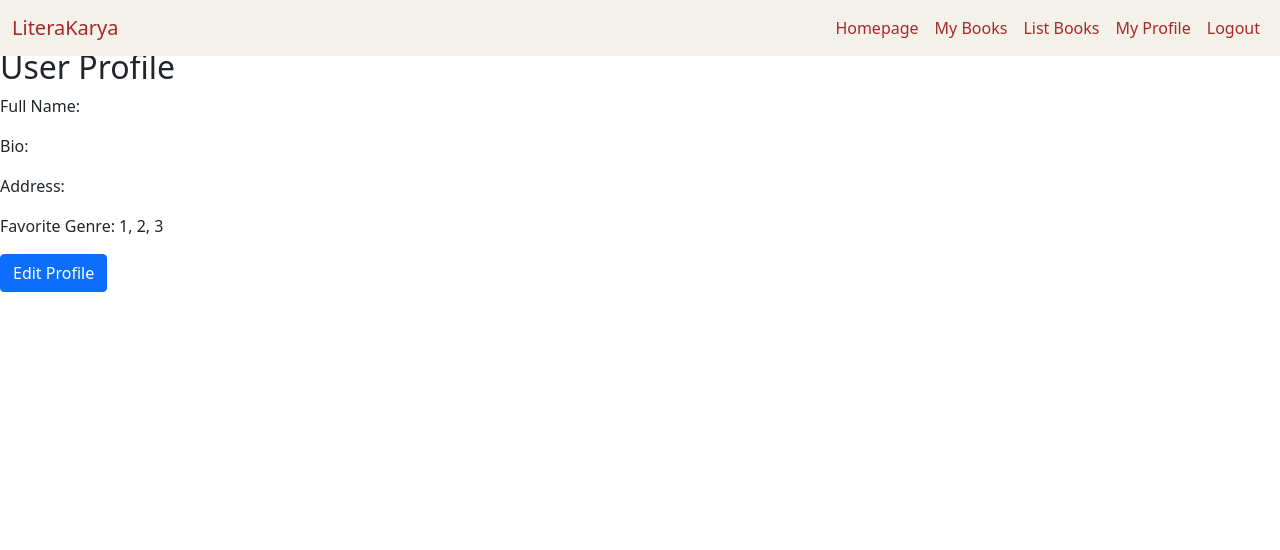
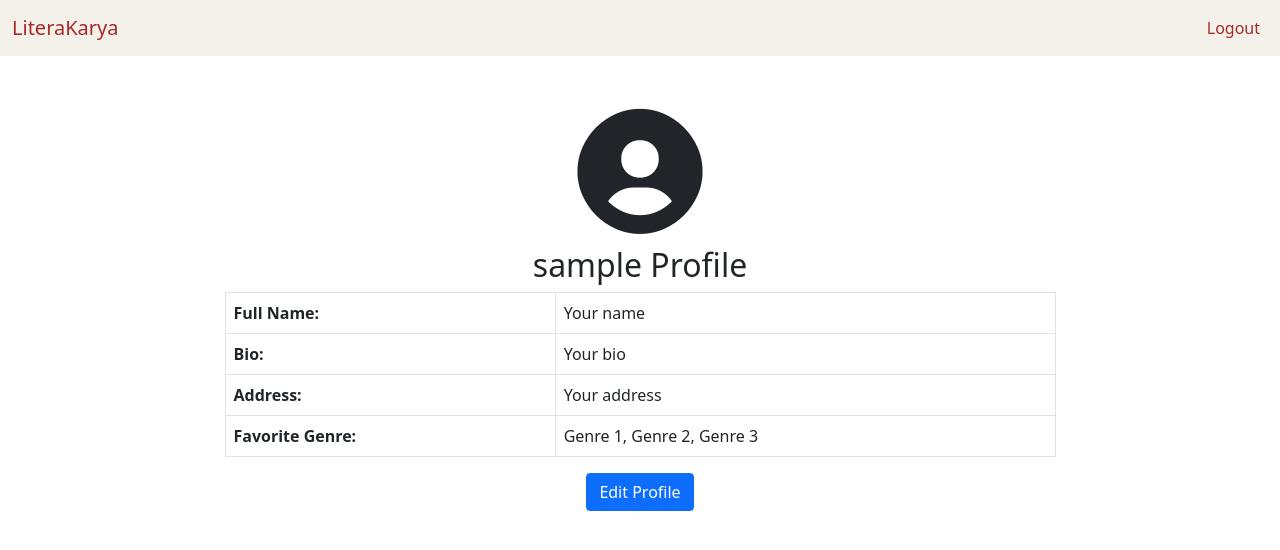
Before and after one commit to pbp-d03/literakarya, a Django app: page /user_profile/ in a window 1280 px wide. Shown: the top 550 px of the page. Run offline with Django 4.2, Linux system fonts and the light colour scheme; the visitor is signed in with stand-in values (Sample User, id 1); some libraries are stand-ins or nearby versions.

Commit message:
new user must complete profile

```diff
--- a/templates/base.html
+++ b/templates/base.html
@@ -46,7 +46,9 @@
     <nav class="navbar fixed-top navbar-expand-md">
       <div class="container-fluid">
         <a class="navbar-brand" href="#">LiteraKarya</a>
+
         {% block auth_navbar %}
+        {% if user.profile.first_name and user.profile.last_name %}
           <button class="navbar-toggler ml-auto custom-toggler" type="button" data-bs-toggle="collapse" data-bs-target="#navbarNavDropdown" aria-controls="navbarNavDropdown" aria-expanded="false" aria-label="Toggle navigation">
             <span class="navbar-toggler-icon"></span>
           </button>
@@ -66,10 +68,30 @@
                 <a class="nav-link" href="/user_profile/">My Profile</a>
               </li>
               <li class="nav-item">
+                <a class="nav-link" href="/forum/">Forum</a>
+              </li>
+              <li class="nav-item">
+                <a class="nav-link" href="/ereading/">Ereading</a>
+              </li>
+              <li class="nav-item">
                 <a class="nav-link" href="{% url 'main:logout' %}">Logout</a>
               </li>
             </ul>
           </div>
+
+        {% else %}
+            <button class="navbar-toggler ml-auto custom-toggler" type="button" data-bs-toggle="collapse" data-bs-target="#navbarNavDropdown" aria-controls="navbarNavDropdown" aria-expanded="false" aria-label="Toggle navigation">
+            <span class="navbar-toggler-icon"></span>
+            </button>
+
+            <div class="collapse navbar-collapse" id="navbarNavDropdown">
+            <ul class="navbar-nav ms-auto">
+                <li class="nav-item">
+                <a class="nav-link" href="{% url 'main:logout' %}">Logout</a>
+                </li>
+            </ul>
+            </div>
+        {% endif %}
         {% endblock auth_navbar %}
       </div>
     </nav>
--- a/user_profile/models.py
+++ b/user_profile/models.py
@@ -23,3 +23,15 @@ def create_profile(sender, instance, created, **kwargs):
         user_profile.save()
 
 post_save.connect(create_profile, sender=User)
+
+def is_complete(self):
+    # Periksa apakah semua bidang yang diperlukan telah diisi
+    return all([
+        self.first_name,
+        self.last_name,
+        self.bio,
+        self.address,
+        self.favorite_genre1,
+        self.favorite_genre2,
+        self.favorite_genre3
+    ])
--- a/user_profile/templates/profile.html
+++ b/user_profile/templates/profile.html
@@ -1,32 +1,61 @@
 {% extends 'base.html' %}
+{% block meta %}
+<link href='https://unpkg.com/boxicons@2.1.4/css/boxicons.min.css' rel='stylesheet'>
+{% endblock meta %}
 
 {% block content %}
-  <h2>User Profile</h2>
+<div class="container mt-5">
+    <div class="row justify-content-center">
+        <div class="col-lg-9 px-6 text-center"> <!-- Tambahkan class "px-4" untuk padding horizontal -->
+            <i class='bx bxs-user-circle' style="font-size: 150px;"></i>
+        </div>
+        <div class="col-lg-9 px-6"> <!-- Tambahkan class "px-4" untuk padding horizontal -->
+            <h2 class="text-center">{{ user }} Profile</h2>
             <div id="profile-data">
-    <p>Full Name: {{ user.profile.first_name|default:"" }} {{ user.profile.last_name|default:"" }}</p>
-    <p>Bio: {{ user.profile.bio|default:"" }}</p>
-    <p>Address: {{ user.profile.address|default:"" }}</p>
-    <p>Favorite Genre: {{ user.profile.favorite_genre1|default:"1" }}, {{ user.profile.favorite_genre2|default:"2" }}, {{ user.profile.favorite_genre3|default:"3" }}</p>
+                <table class="table table-bordered">
+                    <tr>
+                        <th>Full Name:</th>
+                        <td>{{ user.profile.first_name|default:"Your name" }} {{ user.profile.last_name|default:"" }}</td>
+                    </tr>
+                    <tr>
+                        <th>Bio:</th>
+                        <td>{{ user.profile.bio|default:"Your bio" }}</td>
+                    </tr>
+                    <tr>
+                        <th>Address:</th>
+                        <td>{{ user.profile.address|default:"Your address" }}</td>
+                    </tr>
+                    <tr>
+                        <th>Favorite Genre:</th>
+                        <td>{{ user.profile.favorite_genre1|default:"Genre 1" }}, {{ user.profile.favorite_genre2|default:"Genre 2" }}, {{ user.profile.favorite_genre3|default:"Genre 3" }}</td>
+                    </tr>
+                </table>
             </div>
-
+            <div class="text-center">
             {% if not user.profile %}
                 <button id="create-profile" class="btn btn-primary">Create Profile</button>
             {% else %}
                 <button id="edit-profile" class="btn btn-primary">Edit Profile</button>
             {% endif %}
+            </div>
+        </div>
+    </div>
+</div>
 
-  <div id="create-profile-modal" class="modal fade" role="dialog">
+<div class="modal fade" id="create-profile-modal" tabindex="-1" role="dialog" aria-labelledby="profileFormModal" aria-hidden="true">
     <div class="modal-dialog">
         <div class="modal-content">
             <div class="modal-header">
                 <h4 class="modal-title">Profile Form</h4>
-          <button type="button" class="close" data-dismiss="modal">&times;</button>
+                <button type="button" class="close" data-dismiss="modal" aria-label="Close">
+                    <span aria-hidden="true">&times;</span>
+                </button>
             </div>
             <div class="modal-body">
                 <form method="post" id="profile-form">
                     {% csrf_token %}
                     {{ form.as_p }}
-            <input type="submit" value="Save">
+                    <button type="submit" class="btn btn-primary">Save</button>
                 </form>
             </div>
         </div>
@@ -35,26 +64,22 @@
 
 <div id="create-profile-message" style="display:none;"></div>
 
-  <script src="https://code.jquery.com/jquery-3.6.0.min.js"></script>
-  <script src="https://maxcdn.bootstrapcdn.com/bootstrap/4.5.2/js/bootstrap.min.js"></script>
     <script>
-    $(document).ready(function() {
-      $('#create-profile').click(function() {
+    // Fungsi untuk menampilkan modal "create-profile"
+    function showCreateProfileModal() {
         $('#create-profile-modal').modal('show');
-      });
+    }
 
-      $('#edit-profile').click(function() {
-        // Kosongkan nilai input dalam form saat tombol "Edit Profile" ditekan
+    // Fungsi untuk menampilkan modal "create-profile" dan mengosongkan input
+    function showEditProfileModal() {
         $('#profile-form input[type="text"]').val("");
-        // Kosongkan nilai input "Bio" saat tombol "Edit Profile" ditekan
         $('#profile-form #id_bio').val("");
-        $('#create-profile-modal').modal('show');
-      });
+        showCreateProfileModal();
+    }
 
-      $('#profile-form').submit(function(e) {
-        e.preventDefault();
+    // Fungsi untuk menangani submit form
+    function submitProfileForm() {
         var formIsValid = true;
-
 
         // Validasi semua bidang untuk memastikan semuanya telah diisi
         $('#profile-form input[type="text"]').each(function() {
@@ -65,29 +90,40 @@
         });
 
         if (formIsValid) {
-            $.ajax({
-            url: "{% url 'profile' %}",
+        fetch("{% url 'profile' %}", {
             method: "POST",
-            data: $('#profile-form').serialize(),
-            dataType: "json",
-            success: function(response) {
-                if (response.success) {
+            body: new FormData(document.getElementById('profile-form'))
+        })
+        .then(response => response.json())
+        .then(data => {
+            if (data.success) {
             $('#create-profile-modal').modal('hide');
             location.reload();
             } else {
             // Display form validation errors
             }
-            }
+        })
+        .catch(error => {
+            console.error('Error:', error);
         });
         } else {
         alert('Please fill in all required fields.');
         }
+    }
+
+    // Fungsi untuk menutup modal saat tombol close diklik
+    function closeModal() {
+        $(this).closest('.modal').modal('hide');
+    }
+
+    $(document).ready(function() {
+        $('#create-profile').click(showCreateProfileModal);
+        $('#edit-profile').click(showEditProfileModal);
+        $('#profile-form').submit(function(e) {
+        e.preventDefault();
+        submitProfileForm();
         });
-
-      // Close the modal when the close button is clicked
-      $('.modal .close').click(function() {
-        $(this).closest('.modal').modal('hide');
-      });
+        $('.modal .close').click(closeModal);
     });
     </script>
 {% endblock %}
```
Also changed, not shown: main/templates/main.html (+17 -6 lines). Lines whose indentation alone changed are shown as unchanged.
